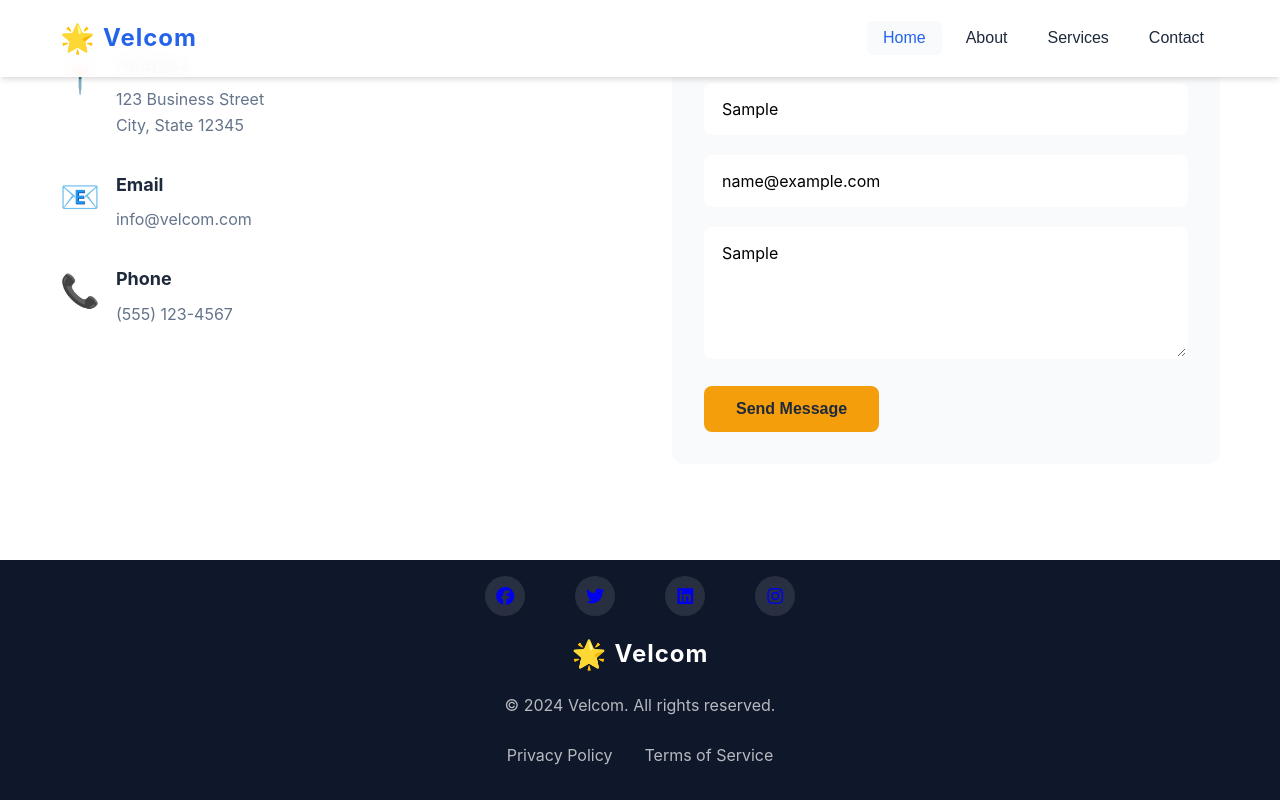
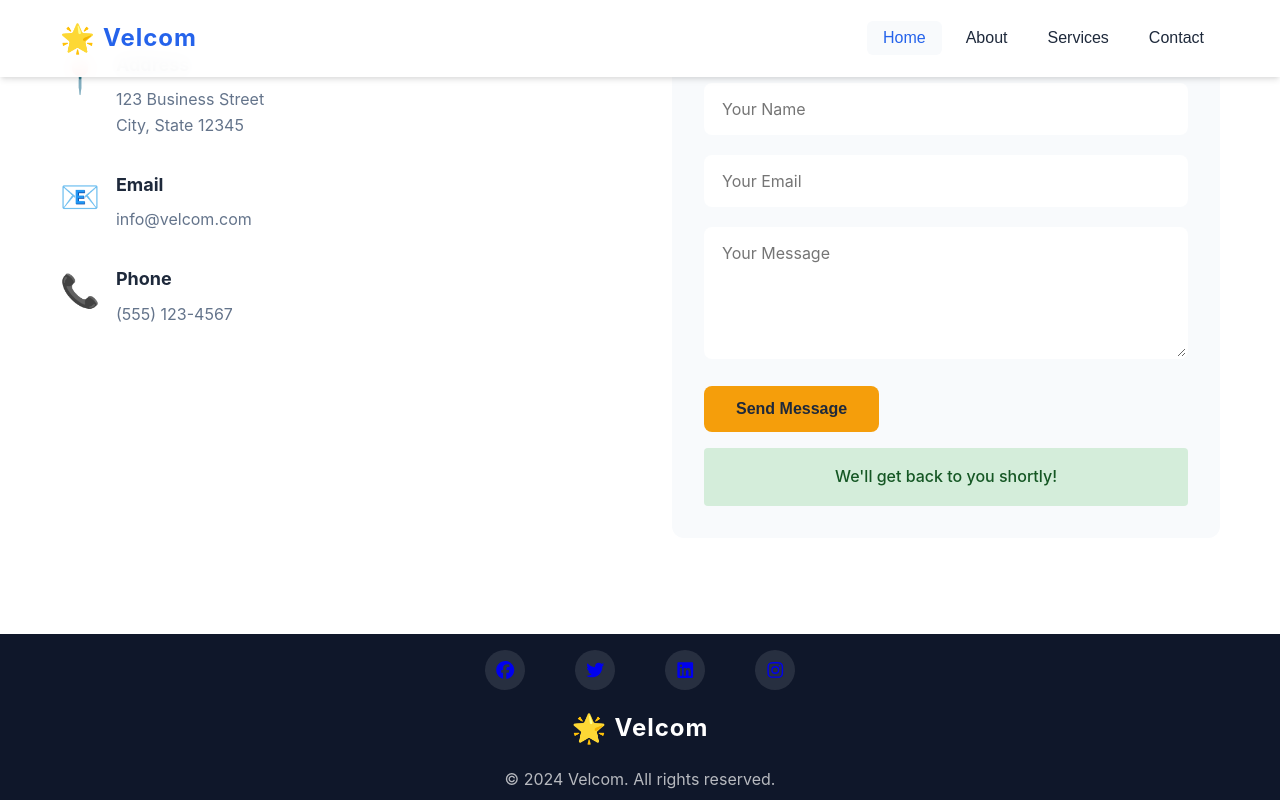
Before and after one commit to chevelleman1/azuredevopswebsite, a React (Vite) app: page / in a window 1280 px wide. Both pictures are taken after typing "Sample", "name@example.com", "Sample" into the empty fields and a click on the button "Send Message". Shown: the part 2123-2923 px from the top of the page. Built offline with nearby package versions, Linux system fonts and the light colour scheme.

Commit message:
contact form updates

```diff
--- a/src/App.css
+++ b/src/App.css
@@ -456,6 +456,16 @@ body {
   font-size: 18px;
 }
 
+.form-success {
+  margin-top: 1rem;
+  padding: 1rem;
+  background: #d4edda;
+  color: #155724;
+  border-radius: 4px;
+  text-align: center;
+  font-weight: 500;
+}
+
 /* Responsive Design */
 @media (max-width: 768px) {
   .hero-title {
--- a/src/App.tsx
+++ b/src/App.tsx
@@ -5,6 +5,7 @@ import './App.css'
 
 function App() {
   const [activeSection, setActiveSection] = useState('home')
+  const [formSubmitted, setFormSubmitted] = useState(false)
 
   const scrollToSection = (sectionId: string) => {
     const element = document.getElementById(sectionId)
@@ -174,17 +175,23 @@ function App() {
                 </div>
               </div>
             </div>
-            <form className="contact-form" onSubmit={(e) => e.preventDefault()}>
+            <form className="contact-form" onSubmit={(e) => {
+              e.preventDefault()
+              setFormSubmitted(true)
+              e.currentTarget.reset()
+              setTimeout(() => setFormSubmitted(false), 5000)
+            }}>
               <div className="form-group">
-                <input type="text" placeholder="Your Name" required />
+                <input type="text" name="name" placeholder="Your Name" required />
               </div>
               <div className="form-group">
-                <input type="email" placeholder="Your Email" required />
+                <input type="email" name="email" placeholder="Your Email" required />
               </div>
               <div className="form-group">
-                <textarea placeholder="Your Message" rows={5} required></textarea>
+                <textarea name="message" placeholder="Your Message" rows={5} required></textarea>
               </div>
               <button type="submit" className="btn btn-primary">Send Message</button>
+              {formSubmitted && <div className="form-success">We'll get back to you shortly!</div>}
             </form>
           </div>
         </div>
```
